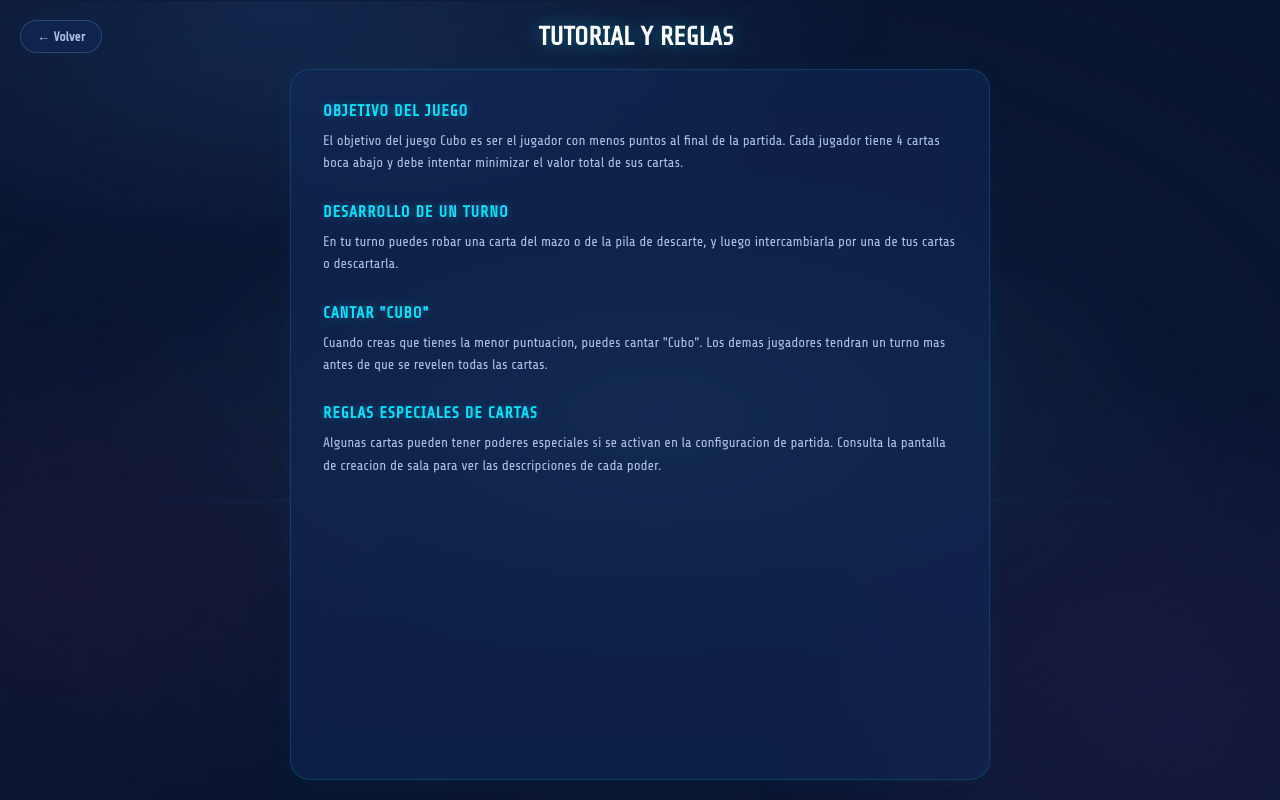
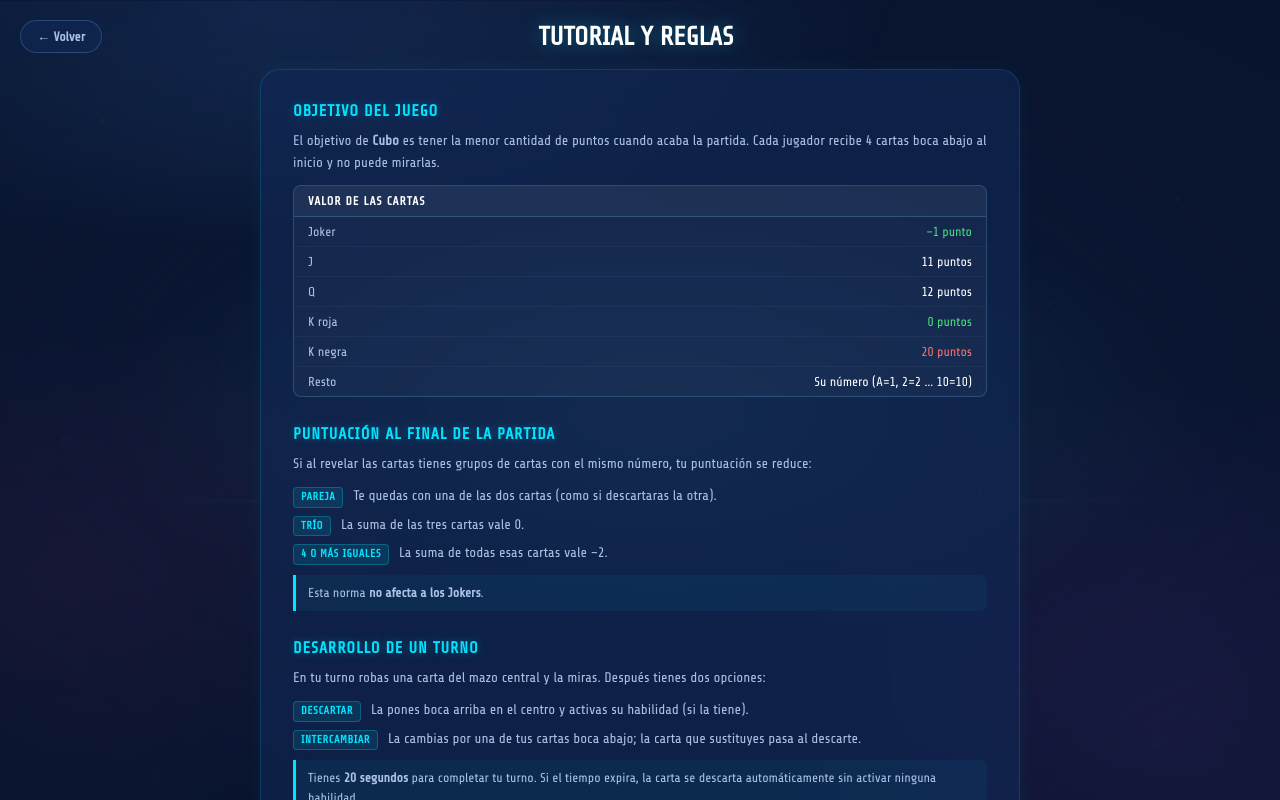
Before and after one commit to UNIZAR-30226-2026-03/cuadrado-desktop, an Angular app: page /tutorial in a window 1280 px wide. Built offline with nearby package versions, Linux system fonts and the light colour scheme; a web font is replaced by a local one.

Commit message:
feat: Añadido todo el contenido en la página de tutorial y en la descripción de los poderes de cada carta. Implementada la selección de dispositivos de entrada conectados al equipo y arreglo de errores de formato visual

```diff
--- a/src/app/components/lobby/lobby.scss
+++ b/src/app/components/lobby/lobby.scss
@@ -426,11 +426,17 @@ app-game-table {
   }
 }
 
-.config-slider-row,
+.config-slider-row {
+  display: flex;
+  align-items: center;
+  gap: 12px;
+}
+
 .config-device-row {
   display: flex;
   align-items: center;
   gap: 12px;
+  padding-right: 48px; // 36px (pct) + 12px (gap) para igualar el ancho del slider
 }
 
 .config-slider-label {
@@ -462,17 +468,23 @@ app-game-table {
 
 .config-select {
   flex: 1;
-  padding: 7px 12px;
+  min-width: 0;
+  height: 20px;
+  padding: 2px 12px;
   font-size: 13px;
   font-family: var(--font-body);
   color: var(--text-80);
   background: rgba(14, 35, 75, 0.8);
   border: 1px solid rgba(0, 229, 255, 0.22);
-  border-radius: 10px;
+  border-radius: 6px;
   backdrop-filter: blur(12px);
   cursor: pointer;
   outline: none;
   transition: border-color 200ms;
+  overflow: hidden;
+  text-overflow: ellipsis;
+  white-space: nowrap;
+  box-sizing: border-box;
 
   &:hover,
   &:focus {
--- a/src/app/components/rooms/rooms.ts
+++ b/src/app/components/rooms/rooms.ts
@@ -195,6 +195,6 @@ export class Rooms implements OnInit {
   }
 
   irATutorial(): void {
-    this.router.navigate(['/tutorial']);
+    this.router.navigate(['/tutorial'], { queryParams: { from: 'rooms' } });
   }
 }
--- a/src/app/components/tutorial/tutorial.html
+++ b/src/app/components/tutorial/tutorial.html
@@ -7,39 +7,135 @@
     <div class="header-spacer"></div>
   </header>
 
-  <!-- Contenido placeholder -->
+  <!-- Contenido -->
   <main class="tutorial-content glass-card">
+
+    <!-- Objetivo -->
     <section class="tutorial-section">
       <h2 class="section-title">Objetivo del juego</h2>
       <p class="section-text">
-        El objetivo del juego Cubo es ser el jugador con menos puntos al final de la partida.
-        Cada jugador tiene 4 cartas boca abajo y debe intentar minimizar el valor total de sus cartas.
+        El objetivo de <strong>Cubo</strong> es tener la menor cantidad de puntos cuando acaba la partida.
+        Cada jugador recibe 4 cartas boca abajo al inicio y no puede mirarlas.
+      </p>
+      <div class="card-values">
+        <div class="card-values__title">Valor de las cartas</div>
+        <ul class="card-values__list">
+          <li><span class="cv-label">Joker</span><span class="cv-value cv-value--good">−1 punto</span></li>
+          <li><span class="cv-label">J</span><span class="cv-value">11 puntos</span></li>
+          <li><span class="cv-label">Q</span><span class="cv-value">12 puntos</span></li>
+          <li><span class="cv-label">K roja</span><span class="cv-value cv-value--good">0 puntos</span></li>
+          <li><span class="cv-label">K negra</span><span class="cv-value cv-value--bad">20 puntos</span></li>
+          <li><span class="cv-label">Resto</span><span class="cv-value">Su número (A=1, 2=2 … 10=10)</span></li>
+        </ul>
+      </div>
+    </section>
+
+    <!-- Puntuación final -->
+    <section class="tutorial-section">
+      <h2 class="section-title">Puntuación al final de la partida</h2>
+      <p class="section-text">
+        Si al revelar las cartas tienes grupos de cartas con el mismo número, tu puntuación se reduce:
+      </p>
+      <ul class="rules-list">
+        <li><span class="rules-tag">Pareja</span> Te quedas con una de las dos cartas (como si descartaras la otra).</li>
+        <li><span class="rules-tag">Trío</span> La suma de las tres cartas vale 0.</li>
+        <li><span class="rules-tag">4 o más iguales</span> La suma de todas esas cartas vale −2.</li>
+      </ul>
+      <p class="section-note">Esta norma <strong>no afecta a los Jokers</strong>.</p>
+    </section>
+
+    <!-- Turno -->
+    <section class="tutorial-section">
+      <h2 class="section-title">Desarrollo de un turno</h2>
+      <p class="section-text">
+        En tu turno robas una carta del mazo central y la miras. Después tienes dos opciones:
+      </p>
+      <ul class="rules-list">
+        <li><span class="rules-tag">Descartar</span> La pones boca arriba en el centro y activas su habilidad (si la tiene).</li>
+        <li><span class="rules-tag">Intercambiar</span> La cambias por una de tus cartas boca abajo; la carta que sustituyes pasa al descarte.</li>
+      </ul>
+      <p class="section-note">Tienes <strong>20 segundos</strong> para completar tu turno. Si el tiempo expira, la carta se descarta automáticamente sin activar ninguna habilidad.</p>
+    </section>
+
+    <!-- Cubo -->
+    <section class="tutorial-section">
+      <h2 class="section-title">Cantar "Cubo"</h2>
+      <p class="section-text">
+        Cuando creas que tienes la menor puntuación puedes cantar <strong>"Cubo"</strong> en cualquier momento.
+        En cuanto alguien lo cante, todos juegan una ronda más y después se revelan todas las cartas para contar los puntos.
       </p>
     </section>
 
+    <!-- Regla de descarte por iguales -->
     <section class="tutorial-section">
-      <h2 class="section-title">Desarrollo de un turno</h2>
+      <h2 class="section-title">Regla de descarte por iguales</h2>
       <p class="section-text">
-        En tu turno puedes robar una carta del mazo o de la pila de descarte,
-        y luego intercambiarla por una de tus cartas o descartarla.
+        Si un jugador descarta una carta y tú (o el propio jugador) sabes que tienes una carta con el mismo número,
+        puedes echarla encima del descarte — pero solo el primero en reaccionar puede hacerlo.
+        Si lo consigues, puedes echar tantas cartas de ese número como tengas.
       </p>
+      <p class="section-text">
+        Si conoces la carta de otro jugador, también puedes aplicar esta regla y luego darle una de tus cartas.
+      </p>
+      <p class="section-note"><strong>Penalización:</strong> si tiras una carta encima del descarte y no coincide el número, vuelves a coger esa carta y robas una adicional del mazo sin poder mirarla.</p>
     </section>
 
+    <!-- Habilidades -->
     <section class="tutorial-section">
-      <h2 class="section-title">Cantar "Cubo"</h2>
+      <h2 class="section-title">Habilidades de cartas</h2>
       <p class="section-text">
-        Cuando creas que tienes la menor puntuacion, puedes cantar "Cubo".
-        Los demas jugadores tendran un turno mas antes de que se revelen todas las cartas.
+        Las habilidades solo se activan cuando la carta se descarta directamente tras robarla del mazo,
+        <strong>no</strong> cuando se intercambia por una carta boca abajo.
+        Las cartas 7 y 8 tienen poderes <em>almacenables</em>: puedes guardarlos y activarlos en cualquier momento posterior.
       </p>
+      <div class="abilities-table">
+        <div class="ab-row">
+          <span class="ab-card">A</span>
+          <span class="ab-desc">Intercambia <strong>todas</strong> tus cartas por todas las cartas de otro jugador.</span>
+        </div>
+        <div class="ab-row">
+          <span class="ab-card">2</span>
+          <span class="ab-desc">Elige a un jugador para que robe una carta extra y la añada a sus cartas.</span>
+        </div>
+        <div class="ab-row">
+          <span class="ab-card">3</span>
+          <span class="ab-desc">Protege una de tus cartas: ese turno no puede ser intercambiada por otro jugador.</span>
+        </div>
+        <div class="ab-row">
+          <span class="ab-card">4</span>
+          <span class="ab-desc">Salta el siguiente turno de un jugador a tu elección.</span>
+        </div>
+        <div class="ab-row">
+          <span class="ab-card">5</span>
+          <span class="ab-desc">Mira una carta de cada jugador.</span>
+        </div>
+        <div class="ab-row">
+          <span class="ab-card">6</span>
+          <span class="ab-desc">Roba otra carta del mazo.</span>
+        </div>
+        <div class="ab-row ab-row--storable">
+          <span class="ab-card">7</span>
+          <span class="ab-desc">Revela qué jugador tiene menos puntos en ese momento. <em>(Almacenable)</em></span>
+        </div>
+        <div class="ab-row ab-row--storable">
+          <span class="ab-card">8</span>
+          <span class="ab-desc">La siguiente habilidad que se active no tendrá efecto. <em>(Almacenable)</em></span>
+        </div>
+        <div class="ab-row">
+          <span class="ab-card">9</span>
+          <span class="ab-desc">Ofrece un intercambio a otro jugador: ambos elegís una carta a ciegas.</span>
+        </div>
+        <div class="ab-row">
+          <span class="ab-card">10</span>
+          <span class="ab-desc">Ve una de tus propias cartas.</span>
+        </div>
+        <div class="ab-row">
+          <span class="ab-card">J</span>
+          <span class="ab-desc">Ve una de tus cartas y una carta de otro jugador; decide si las intercambias (con ese mismo jugador).</span>
+        </div>
+      </div>
     </section>
 
-    <section class="tutorial-section">
-      <h2 class="section-title">Reglas especiales de cartas</h2>
-      <p class="section-text">
-        Algunas cartas pueden tener poderes especiales si se activan en la configuracion de partida.
-        Consulta la pantalla de creacion de sala para ver las descripciones de cada poder.
-      </p>
-    </section>
   </main>
 
 </div>
--- a/src/app/components/tutorial/tutorial.scss
+++ b/src/app/components/tutorial/tutorial.scss
@@ -62,7 +62,7 @@ $margin: 20px;
   display: flex;
   flex-direction: column;
   gap: 28px;
-  max-width: 700px;
+  max-width: 760px;
   margin: 0 auto;
   width: 100%;
 }
@@ -87,3 +87,137 @@ $margin: 20px;
   color: var(--text-80);
   line-height: 1.6;
 }
+
+.section-note {
+  font-size: 13px;
+  color: var(--text-80);
+  line-height: 1.55;
+  padding: 8px 12px;
+  border-left: 3px solid var(--neon-cyan);
+  background: rgba(0, 229, 255, 0.05);
+  border-radius: 0 6px 6px 0;
+}
+
+/* Card values block */
+.card-values {
+  background: rgba(255, 255, 255, 0.03);
+  border: 1px solid var(--glass-border);
+  border-radius: 8px;
+  overflow: hidden;
+}
+
+.card-values__title {
+  font-size: 12px;
+  font-weight: 600;
+  text-transform: uppercase;
+  letter-spacing: 0.08em;
+  color: var(--text-60);
+  padding: 8px 14px;
+  background: rgba(255, 255, 255, 0.04);
+  border-bottom: 1px solid var(--glass-border);
+}
+
+.card-values__list {
+  list-style: none;
+  margin: 0;
+  padding: 0;
+
+  li {
+    display: flex;
+    align-items: center;
+    justify-content: space-between;
+    padding: 7px 14px;
+    font-size: 13px;
+    border-bottom: 1px solid rgba(255, 255, 255, 0.04);
+
+    &:last-child { border-bottom: none; }
+  }
+}
+
+.cv-label {
+  color: var(--text-80);
+  font-weight: 500;
+}
+
+.cv-value {
+  color: var(--text-60);
+  font-size: 13px;
+}
+
+.cv-value--good { color: #4ade80; }
+.cv-value--bad  { color: #f87171; }
+
+/* Bullet rules list */
+.rules-list {
+  list-style: none;
+  margin: 0;
+  padding: 0;
+  display: flex;
+  flex-direction: column;
+  gap: 6px;
+
+  li {
+    font-size: 14px;
+    color: var(--text-80);
+    line-height: 1.5;
+    display: flex;
+    align-items: flex-start;
+    gap: 10px;
+  }
+}
+
+.rules-tag {
+  flex-shrink: 0;
+  font-size: 11px;
+  font-weight: 700;
+  text-transform: uppercase;
+  letter-spacing: 0.05em;
+  color: var(--neon-cyan);
+  background: rgba(0, 229, 255, 0.1);
+  border: 1px solid rgba(0, 229, 255, 0.25);
+  border-radius: 4px;
+  padding: 1px 7px;
+  margin-top: 2px;
+}
+
+/* Abilities table */
+.abilities-table {
+  display: flex;
+  flex-direction: column;
+  gap: 2px;
+}
+
+.ab-row {
+  display: flex;
+  align-items: flex-start;
+  gap: 12px;
+  padding: 8px 10px;
+  border-radius: 6px;
+  background: rgba(255, 255, 255, 0.02);
+  transition: background 150ms;
+
+  &:hover {
+    background: rgba(255, 255, 255, 0.05);
+  }
+}
+
+.ab-row--storable {
+  background: rgba(0, 229, 255, 0.04);
+  border-left: 2px solid rgba(0, 229, 255, 0.35);
+}
+
+.ab-card {
+  flex-shrink: 0;
+  width: 28px;
+  text-align: center;
+  font-size: 14px;
+  font-weight: 700;
+  color: var(--neon-cyan);
+  padding-top: 1px;
+}
+
+.ab-desc {
+  font-size: 13px;
+  color: var(--text-80);
+  line-height: 1.55;
+}
```
Also changed, not shown: src/app/components/create-room/create-room.ts (+14 -14 lines), src/app/components/lobby/lobby.html (+3 -5 lines), src/app/components/lobby/lobby.ts (+20 -6 lines), src/app/components/tutorial/tutorial.ts (+22 -6 lines), src/app/components/waiting-room/waiting-room.ts (+13 -13 lines).
